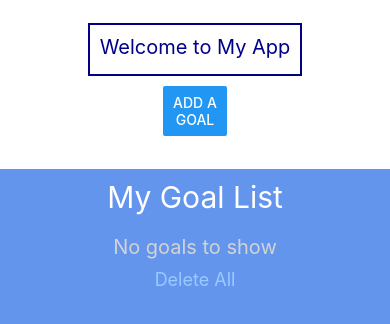
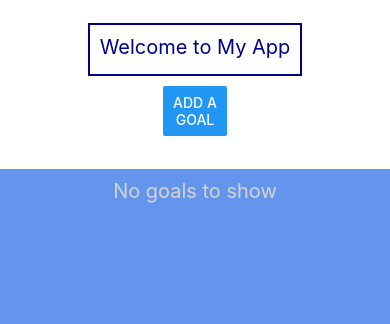
Before and after one commit to EstelleJiani/CS5520, a React Native app: screen / in a window 390 px wide. Shown: the top 324 px of the page. Built offline with nearby package versions, Linux system fonts and the light colour scheme.

Commit message:
Added conditions and details for the FlatList properties.

```diff
--- a/App.js
+++ b/App.js
@@ -1,5 +1,5 @@
 import { StatusBar } from 'expo-status-bar';
-import { Button, StyleSheet, Text, TextInput, View, SafeAreaView, ScrollView, FlatList} from 'react-native';
+import { Button, StyleSheet, Text, TextInput, View, SafeAreaView, ScrollView, FlatList, Alert} from 'react-native';
 import Header from "./Components/Header";
 import Input from './Components/Input';
 import GoalItem from './Components/GoalItem';
@@ -30,6 +30,13 @@ export default function App() {
         return goalObj.id !== deletedId;
       });
     });
+  }
+
+  function handleDeleteAll() {
+    Alert.alert("Delete All", "Are you sure you want to delete all goals?", [
+                  {text: "No", style: "cancel"},
+                  {text: "Yes", onPress:() => setGoals([]) }
+                ]);
   }
 
   return (
@@ -69,9 +76,20 @@ export default function App() {
                   renderItem={({item}) => {
           return <GoalItem goalObj={item} deleteHandler={handleDeleteItem}/>;
         }}
-                  ListEmptyComponent={<Text style={styles.listEmptyText}>No goals to show</Text>}
-                  ListHeaderComponent={<Text style={styles.listHeaderText}>My Goal List</Text>}
-                  ListFooterComponent={<Text style={styles.ListFooterText}>Delete All</Text>}
+                  ListEmptyComponent={
+                    <Text style={styles.listEmptyText}>No goals to show</Text>}
+                  ListHeaderComponent={
+                    goals.length > 0 ?
+                    <Text style={styles.listHeaderText}>My Goal List</Text> :
+                    null}
+                  ListFooterComponent={
+                    goals.length > 0 ?
+                    <Button
+                      style={styles.ListFooterButton}
+                      title="Delete All"
+                      onPress={handleDeleteAll}
+                    />
+                    : null }
                   ItemSeparatorComponent={() => <View style={styles.listSeparator} />}
        />
       </View>
@@ -89,7 +107,7 @@ const styles = StyleSheet.create({
   text:{
     color: 'white',
     backgroundColor: '#aaa',
-    fontSize: 30,
+    fontSize: 20,
     padding: 5,
     borderRadius: 5,
   },
@@ -100,13 +118,13 @@ const styles = StyleSheet.create({
   },
   listHeaderText:{
     color: 'white',
-    fontSize: 30,
+    fontSize: 20,
     marginTop: 10,
     marginBottom: 10,
   },
-  ListFooterText:{
+  ListFooterButton:{
     color: '#99caff',
-    fontSize: 18,
+    fontSize: 20,
     marginTop: 10,
   },
   listSeparator:{
--- a/Components/GoalItem.js
+++ b/Components/GoalItem.js
@@ -18,7 +18,7 @@ const styles = StyleSheet.create({
   text:{
     color: 'white',
     backgroundColor: '#aaa',
-    fontSize: 100,
+    fontSize: 40,
     padding: 5,
     borderRadius: 5,
   },
```
